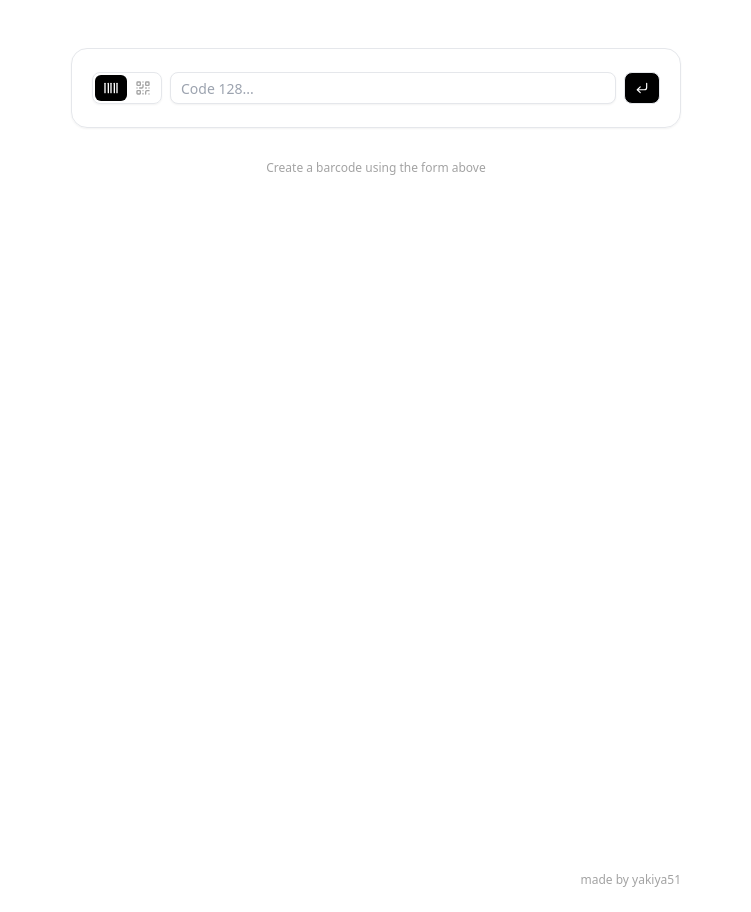
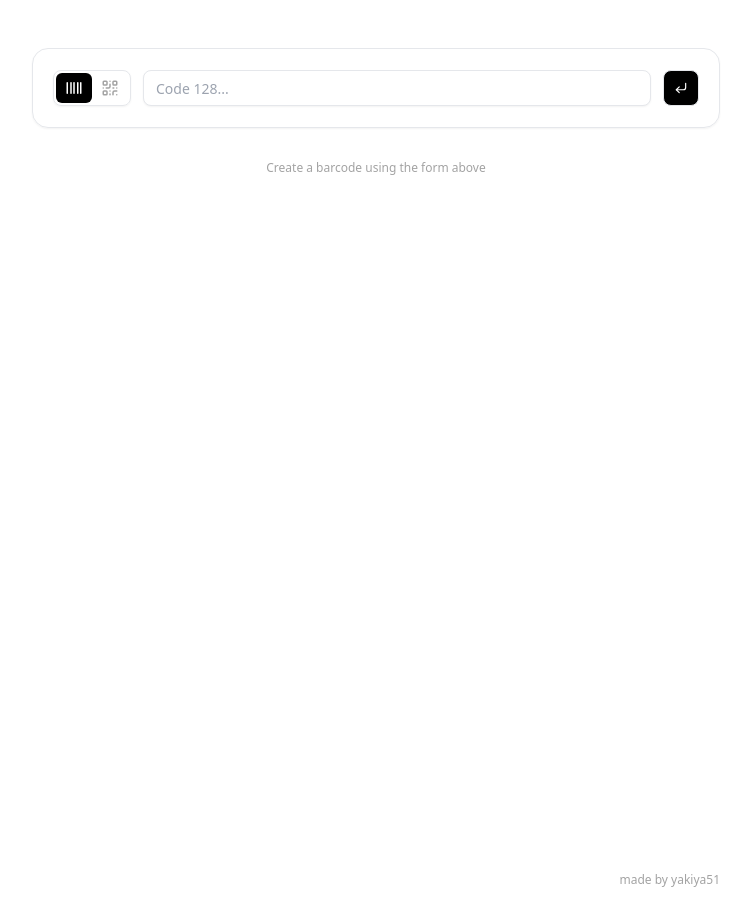
Before and after one commit to yakiya51/barcodes, a React (Vite) app: page / in a window 1280 px wide. Shown: the whole page, without its empty margins (264-1015 px from the left). Built offline with nearby package versions, Linux system fonts and the light colour scheme.

Commit message:
wider and longer

```diff
--- a/src/App.tsx
+++ b/src/App.tsx
@@ -7,7 +7,7 @@ export default function App() {
   const { barcodes } = useBarcodeState();
   return (
     <>
-      <main className="min-h-screen max-w-[642px] w-full px-4 mt-12 mx-auto">
+      <main className="min-h-screen max-w-[720px] w-full px-4 mt-12 mx-auto">
         <BarcodeCreationForm />
         <div className="py-8">
           {barcodes.length > 0 ? (
--- a/src/components/barcode-creation-form.tsx
+++ b/src/components/barcode-creation-form.tsx
@@ -23,7 +23,7 @@ export function BarcodeCreationForm() {
   return (
     <form
       onSubmit={handleSubmit}
-      className="w-full px-5 justify-center border rounded-2xl  h-20 mx-auto flex gap-x-2 shadow-sm items-center"
+      className="w-full px-5 justify-center border rounded-2xl h-20 mx-auto flex gap-x-3 shadow-sm items-center"
     >
       <BarcodeKindSelector value={barcodeKind} setValue={setBarcodeKind} />
       <input
@@ -34,11 +34,11 @@ export function BarcodeCreationForm() {
         maxLength={300}
         value={inputValue}
         onChange={(e) => setInputValue(e.target?.value)}
-        className="px-2.5 w-full rounded-lg h-8 border text-sm shadow-sm"
+        className="px-3 w-full rounded-lg h-9 border text-sm shadow-sm"
       />
       <button
         type="submit"
-        className="border font-medium rounded-lg flex justify-center items-center gap-x-1 bg-black px-2.5 h-8 text-white text-xs hover:bg-neutral-700"
+        className="border font-medium rounded-lg flex justify-center items-center gap-x-1 bg-black px-2.5 h-9 text-white text-xs hover:bg-neutral-700"
         onClick={() => {}}
       >
         <CornerDownLeft size={14} />
@@ -66,7 +66,7 @@ function BarcodeKindSelector({
   ];
 
   return (
-    <div className="border h-8 rounded-lg flex items-center p-0.5 shadow-sm">
+    <div className="border h-9 rounded-lg flex items-center p-0.5 shadow-sm">
       {options.map((option) => {
         const Icon = option.icon;
         const isSelected = value === option.value;
@@ -74,7 +74,7 @@ function BarcodeKindSelector({
         return (
           <div
             className={cn(
-              "w-[32px] cursor-pointer rounded-md flex justify-center h-full items-center",
+              "w-[36px] cursor-pointer rounded-md flex justify-center h-full items-center",
               isSelected && "bg-black"
             )}
             key={option.value}
@@ -88,7 +88,7 @@ function BarcodeKindSelector({
             />
             <label className="cursor-pointer" htmlFor={value}>
               <Icon
-                size={16}
+                size={18}
                 className={cn(isSelected ? "text-white" : "text-neutral-400")}
               />
             </label>
--- a/src/components/footer.tsx
+++ b/src/components/footer.tsx
@@ -1,6 +1,6 @@
 export function Footer() {
   return (
-    <footer className="max-w-[642px] w-full mx-auto flex justify-end items-center h-16 px-4">
+    <footer className="max-w-[720px] w-full mx-auto flex justify-end items-center h-16 px-4">
       <p className="text-xs text-neutral-400">
         made by{" "}
         <a
```
